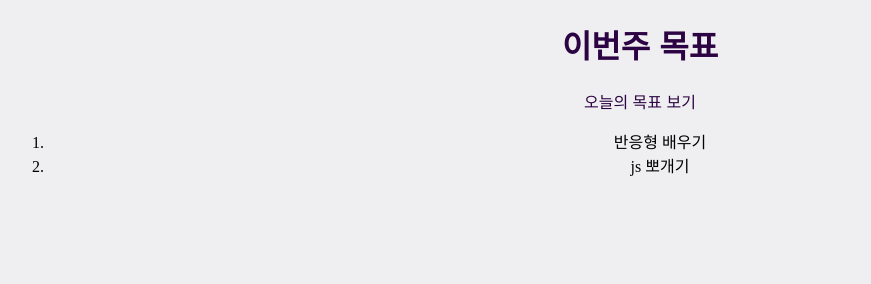
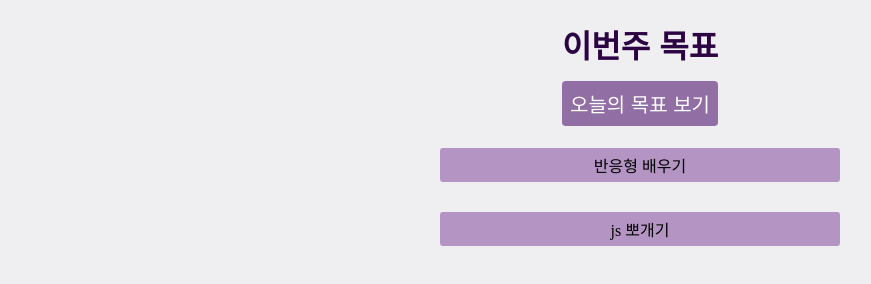
Before and after one commit to 1000-teacher/web_lecture, a plain HTML site: page weekly.html in a window 1280 px wide. Shown: the whole page, without its empty margins (0-871 px from the left). Drawn offline with Linux system fonts and the light colour scheme.

Commit message:
요소 중앙 정렬 및 p->li태그로 스타일링 변경

```diff
--- a/style/weekly.css
+++ b/style/weekly.css
@@ -5,13 +5,35 @@
     [V]3. 글자색 부여하기 (전부 동일)
     [V]4. 요소 전부 중앙 정렬
     [V]5. a 태그에 마우스 올리면 배경색 넣기
+    */
+
+/*
+  ol태그보다 li태그의 선택자가 우선됨!
 */
 
-p {
+a {
   background-color: rgb(145, 110, 164);
-  border-radius: 3px;
+  color: white;
+  font-size: 20px;
+  border-radius: 4px;
+  padding: 8px;
 }
 
 a:hover {
   background-color: rgb(204, 184, 215);
 }
+
+ol {
+  list-style-type: none;
+  padding: 0;
+}
+
+li {
+  background-color: rgb(179, 148, 195);
+  border-radius: 3px;
+  width: 400px;
+  padding: 5px 10px;
+  list-style-type: square;
+  list-style-type: none;
+  margin: 30px auto;
+}
```
